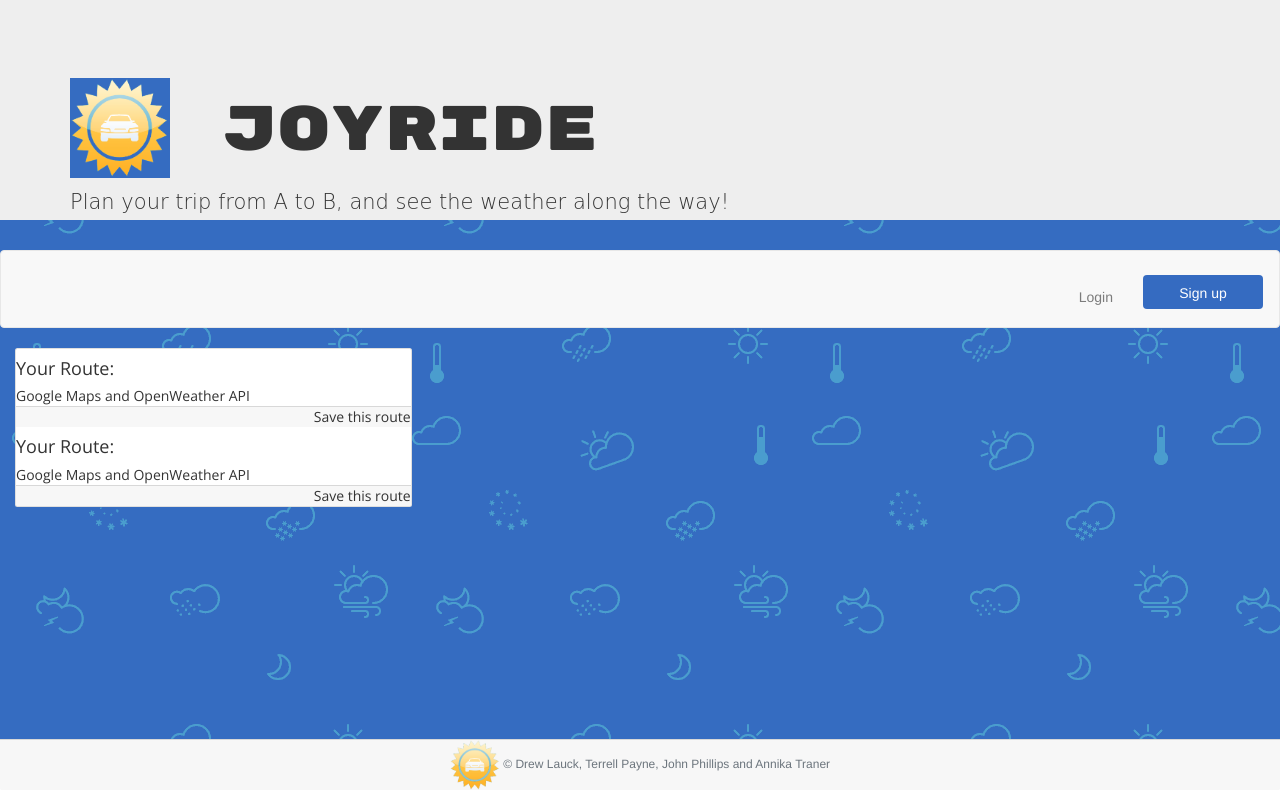
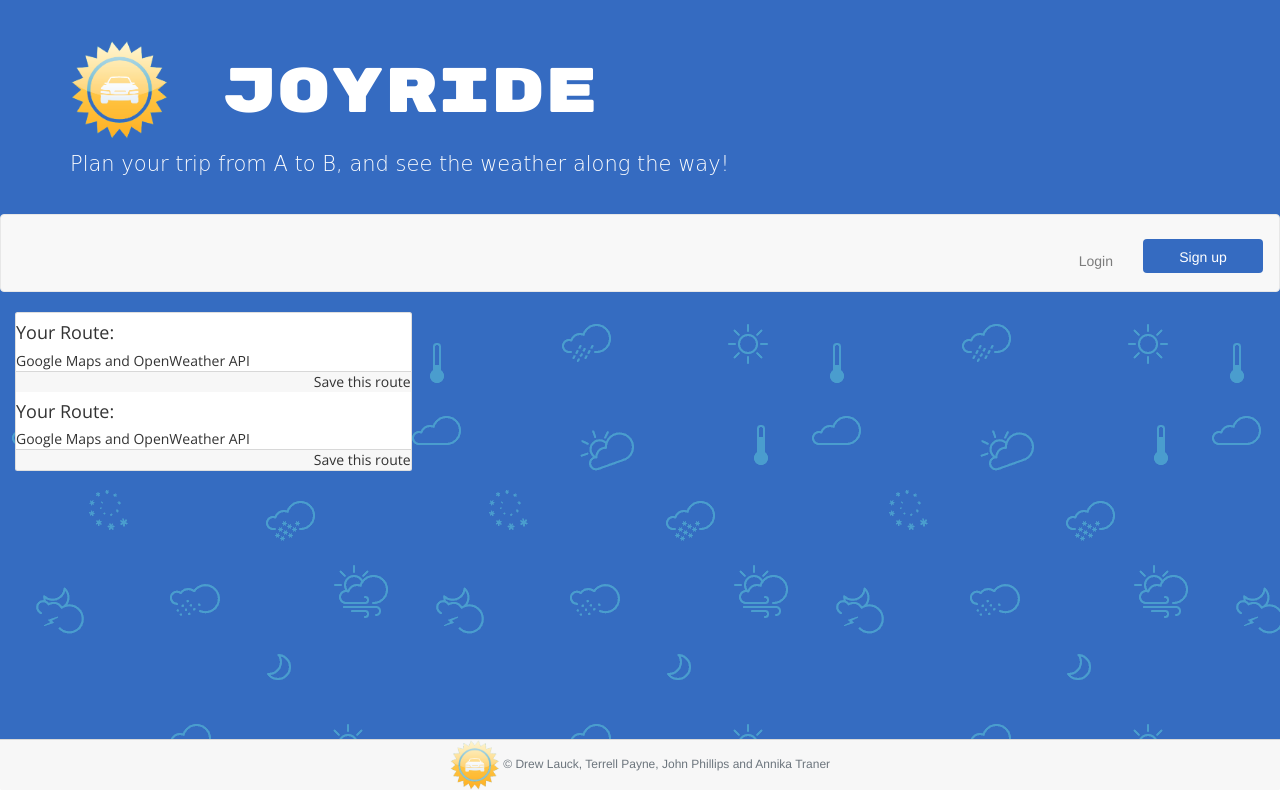
Before and after one commit to Annikizzle/Joyride, a plain HTML site: page index.html in a window 1280 px wide. Drawn offline with nearby package versions, Linux system fonts and the light colour scheme; some packages are replaced by stand-ins of ours; a web font is replaced by a local one.

Commit message:
Update style.css

```diff
--- a/assets/css/style.css
+++ b/assets/css/style.css
@@ -3,7 +3,7 @@ body {
     background-repeat: repeat;
 }
 
-.jumbotron {
+#jumbotron {
     background-color: #356BC1;
     background-size: cover;
     font-family: 'Rubik Mono One', sans-serif;
```
